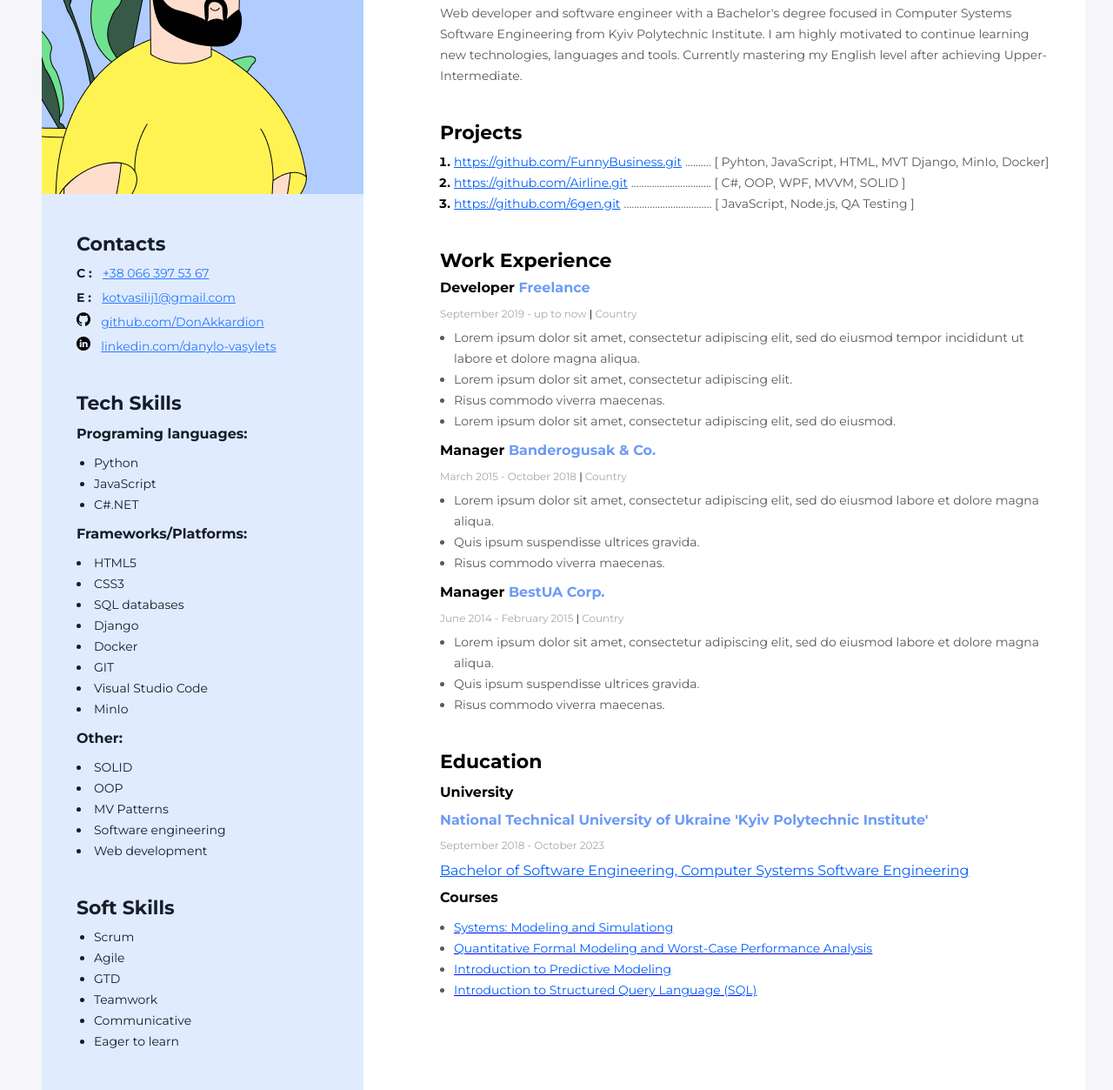
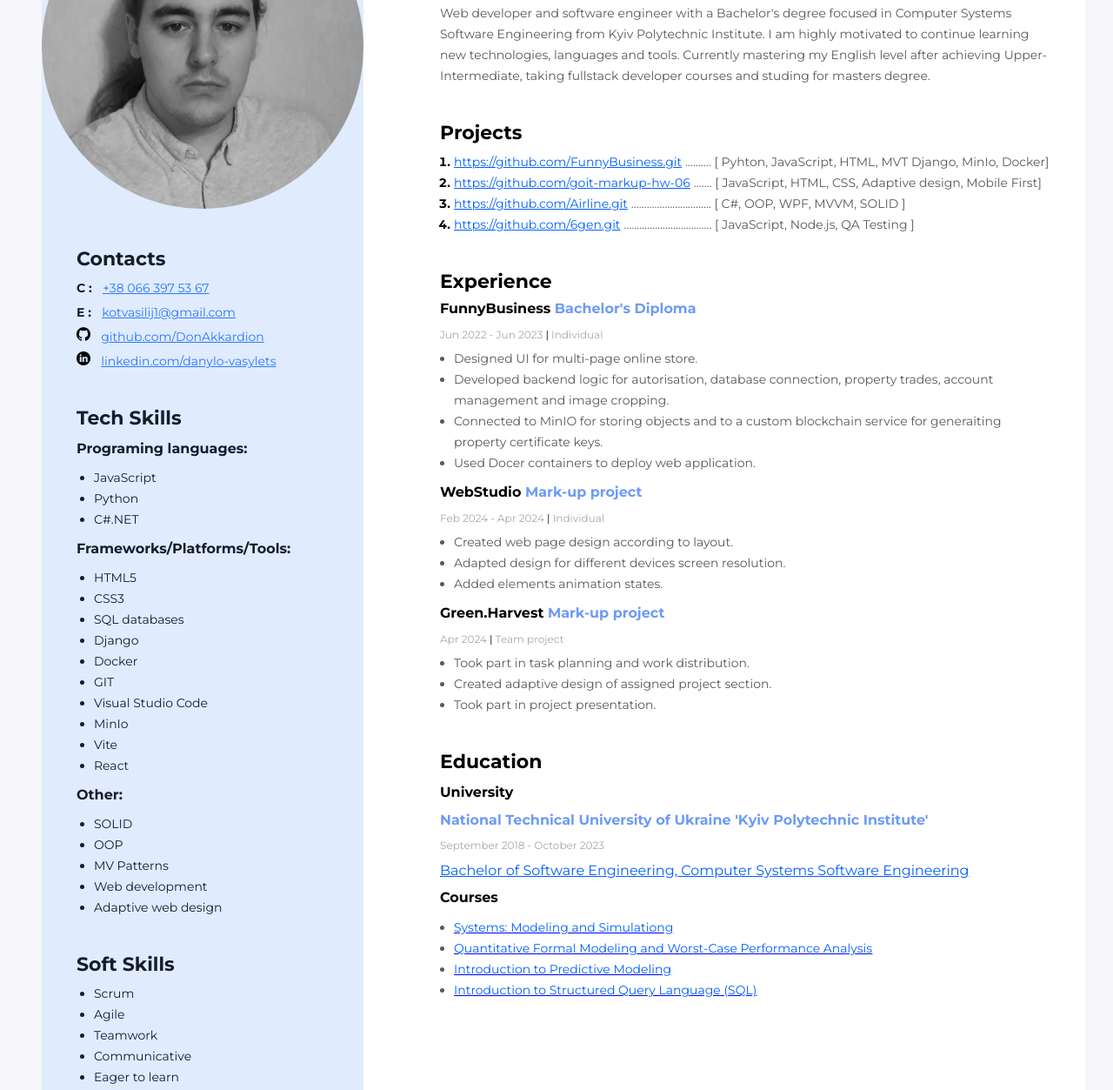
Before and after one commit to DonAkkardion/Resume-project, a plain HTML site: page index.html in a window 1280 px wide. Shown: the part 219-1472 px from the top of the page at 87% size. Drawn offline with Linux system fonts and the light colour scheme.

Commit message:
resume update

```diff
--- a/css/styles.css
+++ b/css/styles.css
@@ -38,6 +38,9 @@ ul, ol {
     padding: 40px 40px 0px 40px;
 }
 
+.sidebar-img{
+    border-radius: 50%;
+}
 /* Contacts */
 
 .contacts-title{
--- a/index.html
+++ b/index.html
@@ -1,20 +1,21 @@
 <!DOCTYPE html>
 <html lang="en">
-
   <head>
-    <meta charset="UTF-8">
-    <meta name="viewport" content="width=device-width, initial-scale=1.0">
+    <meta charset="UTF-8" />
+    <meta name="viewport" content="width=device-width, initial-scale=1.0" />
     <title>My resume</title>
 
-    <link rel="preconnect" href="https://fonts.googleapis.com">
-    <link rel="preconnect" href="https://fonts.gstatic.com" crossorigin>
-    <link href="https://fonts.googleapis.com/css2?family=Montserrat:wght@400;700&display=swap" rel="stylesheet">
+    <link rel="preconnect" href="https://fonts.googleapis.com" />
+    <link rel="preconnect" href="https://fonts.gstatic.com" crossorigin />
+    <link
+      href="https://fonts.googleapis.com/css2?family=Montserrat:wght@400;700&display=swap"
+      rel="stylesheet"
+    />
 
-    <link rel="stylesheet" href="css/styles.css">
+    <link rel="stylesheet" href="css/styles.css" />
   </head>
 
   <body>
-
     <!-- Wrapper -->
     <div class="wrapper">
       <!-- Main Content -->
@@ -25,102 +26,148 @@
             <h2 class="my-profession">Full Stack Developer</h2>
             <h1 class="my-name">Danylo Vasylets</h1>
             <p class="my-descr">
-                Web developer and software engineer with a Bachelor's degree focused in Computer Systems Software Engineering from Kyiv Polytechnic Institute.
-                I am highly motivated to continue learning new technologies, languages and tools.
-                Currently mastering my English level after achieving Upper-Intermediate.</p>
+              Web developer and software engineer with a Bachelor's degree
+              focused in Computer Systems Software Engineering from Kyiv
+              Polytechnic Institute. I am highly motivated to continue learning
+              new technologies, languages and tools. Currently mastering my
+              English level after achieving Upper-Intermediate, taking fullstack
+              developer courses and studing for masters degree.
+            </p>
           </div>
         </div>
         <!-- My projects -->
         <div class="my-projects-container">
           <div>
-
             <h3 class="my-projects-title">Projects</h3>
             <ol class="my-projects-list">
               <li class="my-project-item">
-                            <a class="my-project-item-link" href="https://github.com/DonAkkardion/FunnyBusiness.git" target="_blank">https://github.com/FunnyBusiness.git</a>
-                            <span class="my-project-item-tech">..........
-                            [ Pyhton, JavaScript, HTML, MVT Django, MinIo, Docker]
+                <a
+                  class="my-project-item-link"
+                  href="https://github.com/DonAkkardion/FunnyBusiness.git"
+                  target="_blank"
+                  >https://github.com/FunnyBusiness.git</a
+                >
+                <span class="my-project-item-tech"
+                  >.......... [ Pyhton, JavaScript, HTML, MVT Django, MinIo,
+                  Docker]
                 </span>
               </li>
               <li class="my-project-item">
-                            <a class="my-project-item-link" href="https://github.com/DonAkkardion/zhmihAIRLINE.git" target="_blank">https://github.com/Airline.git</a>
-                            <span class="my-project-item-tech">...............................
-                            [ C#, OOP, WPF, MVVM, SOLID ]
+                <a
+                  class="my-project-item-link"
+                  href="https://github.com/DonAkkardion/goit-markup-hw-06"
+                  target="_blank"
+                  >https://github.com/goit-markup-hw-06</a
+                >
+                <span class="my-project-item-tech"
+                  >....... [ JavaScript, HTML, CSS, Adaptive design, Mobile
+                  First]
                 </span>
               </li>
               <li class="my-project-item">
-                            <a class="my-project-item-link" href="https://github.com/DonAkkardion/6Gen.git" target="_blank">https://github.com/6gen.git</a>
-                            <span class="my-project-item-tech">..................................
-                            [ JavaScript, Node.js, QA Testing ]
+                <a
+                  class="my-project-item-link"
+                  href="https://github.com/DonAkkardion/zhmihAIRLINE.git"
+                  target="_blank"
+                  >https://github.com/Airline.git</a
+                >
+                <span class="my-project-item-tech"
+                  >............................... [ C#, OOP, WPF, MVVM, SOLID ]
+                </span>
+              </li>
+              <li class="my-project-item">
+                <a
+                  class="my-project-item-link"
+                  href="https://github.com/DonAkkardion/6Gen.git"
+                  target="_blank"
+                  >https://github.com/6gen.git</a
+                >
+                <span class="my-project-item-tech"
+                  >.................................. [ JavaScript, Node.js, QA
+                  Testing ]
                 </span>
               </li>
             </ol>
-
           </div>
         </div>
         <!-- Work Experience -->
         <div class="work-experience">
+          <h3 class="work-experience-title">Experience</h3>
 
-            <h3 class="work-experience-title">Work Experience</h3>
-
-                <!-- Company 1 -->
+          <!-- Case 1 -->
           <div class="work-experience-container">
-                    <h4 class="work-experience-company">  Developer <span class="company-name">Freelance </span></h4>
-                    <p class="work-experience-period">September 2019 - up to now <span class="work-experience-period-separator">|</span> Country</p>
+            <h4 class="work-experience-company">
+              FunnyBusiness
+              <span class="company-name"> Bachelor's Diploma </span>
+            </h4>
+            <p class="work-experience-period">
+              Jun 2022 - Jun 2023
+              <span class="work-experience-period-separator">| </span>Individual
+            </p>
 
             <ul class="work-experience-duties-list">
               <li class="work-experience-duties-item">
-                            Lorem ipsum dolor sit amet, consectetur adipiscing elit, sed do eiusmod tempor incididunt ut labore et dolore magna
-                        aliqua.
+                Designed UI for multi-page online store.
               </li>
               <li class="work-experience-duties-item">
-                            Lorem ipsum dolor sit amet, consectetur adipiscing elit.
+                Developed backend logic for autorisation, database connection,
+                property trades, account management and image cropping.
               </li>
               <li class="work-experience-duties-item">
-                            Risus commodo viverra maecenas.
+                Connected to MinIO for storing objects and to a custom
+                blockchain service for generaiting property certificate keys.
               </li>
               <li class="work-experience-duties-item">
-                            Lorem ipsum dolor sit amet, consectetur adipiscing elit, sed do eiusmod.
+                Used Docer containers to deploy web application.
               </li>
-
             </ul>
           </div>
 
-                <!-- Company 2 -->
+          <!-- Case 2 -->
           <div class="work-experience-container">
-                    <h4 class="work-experience-company">Manager <span class="company-name">Banderogusak & Co.</span></h4>
-                    <p class="work-experience-period">March 2015 - October 2018 <span class="work-experience-period-separator">|</span> Country</p>
+            <h4 class="work-experience-company">
+              WebStudio <span class="company-name"> Mark-up project</span>
+            </h4>
+            <p class="work-experience-period">
+              Feb 2024 - Apr 2024
+              <span class="work-experience-period-separator">| </span>
+              Individual
+            </p>
 
             <ul class="work-experience-duties-list">
               <li class="work-experience-duties-item">
-                            Lorem ipsum dolor sit amet, consectetur adipiscing elit, sed do eiusmod labore et dolore magna aliqua.
+                Created web page design according to layout.
               </li>
               <li class="work-experience-duties-item">
-                            Quis ipsum suspendisse ultrices gravida.
+                Adapted design for different devices screen resolution.
               </li>
               <li class="work-experience-duties-item">
-                            Risus commodo viverra maecenas.
+                Added elements animation states.
               </li>
-
             </ul>
           </div>
 
-                <!-- Company 3 -->
+          <!-- Case 3 -->
           <div class="work-experience-container">
-                    <h4 class="work-experience-company">Manager <span class="company-name">BestUA Corp.</span></h4>
-                    <p class="work-experience-period">June 2014 - February 2015 <span class="work-experience-period-separator">|</span> Country</p>
+            <h4 class="work-experience-company">
+              Green.Harvest <span class="company-name"> Mark-up project </span>
+            </h4>
+            <p class="work-experience-period">
+              Apr 2024
+              <span class="work-experience-period-separator">|</span> Team
+              project
+            </p>
 
             <ul class="work-experience-duties-list">
               <li class="work-experience-duties-item">
-                            Lorem ipsum dolor sit amet, consectetur adipiscing elit, sed do eiusmod labore et dolore magna aliqua.
+                Took part in task planning and work distribution.
               </li>
               <li class="work-experience-duties-item">
-                            Quis ipsum suspendisse ultrices gravida.
+                Created adaptive design of assigned project section.
               </li>
               <li class="work-experience-duties-item">
-                            Risus commodo viverra maecenas.
+                Took part in project presentation.
               </li>
-
             </ul>
           </div>
         </div>
@@ -130,65 +177,102 @@
         <!-- University -->
         <div>
           <h4 class="education-type-title">University</h4>
-                <h4 class="education-place-title">National Technical University of Ukraine 'Kyiv Polytechnic
-                Institute'</h4>
+          <h4 class="education-place-title">
+            National Technical University of Ukraine 'Kyiv Polytechnic
+            Institute'
+          </h4>
           <p class="education-place-period">September 2018 - October 2023</p>
-                <a class="education-link" href="https://www.linkedin.com/company/15250306/?lipi=urn%3Ali%3Apage%3Ad_flagship3_profile_view_base%3ByHqmIoHCQLGmVwBav2OH6A%3D%3D">
+          <a
+            class="education-link"
+            href="https://www.linkedin.com/company/15250306/?lipi=urn%3Ali%3Apage%3Ad_flagship3_profile_view_base%3ByHqmIoHCQLGmVwBav2OH6A%3D%3D"
+          >
             Bachelor of Software Engineering, Computer Systems Software
-                Engineering</a>
+            Engineering</a
+          >
           <h4 class="education-type-title">Courses</h4>
           <ul class="education-courses-list">
             <li class="education-courses-list-item">
               <a
-                            href="https://coursera.org/share/fcbe4cdcd3292a77e9d7f1d04da4ce2c">
-                            <span class="education-courses-list-item-name">Systems: Modeling and Simulationg</span>
+                href="https://coursera.org/share/fcbe4cdcd3292a77e9d7f1d04da4ce2c"
+              >
+                <span class="education-courses-list-item-name"
+                  >Systems: Modeling and Simulationg</span
+                >
               </a>
             </li>
             <li class="education-courses-list-item">
               <a
-                            href="https://coursera.org/share/ab4c38481d8d08f3711be7bcb148e045">
-                            <span class="education-courses-list-item-name">Quantitative Formal Modeling and Worst-Case Performance Analysis</span>
+                href="https://coursera.org/share/ab4c38481d8d08f3711be7bcb148e045"
+              >
+                <span class="education-courses-list-item-name"
+                  >Quantitative Formal Modeling and Worst-Case Performance
+                  Analysis</span
+                >
               </a>
             </li>
             <li class="education-courses-list-item">
               <a
-                            href="https://coursera.org/share/6c3f4fa302fcade16161703368e9ed9d">
-                            <span class="education-courses-list-item-name">Introduction to Predictive Modeling</span>
+                href="https://coursera.org/share/6c3f4fa302fcade16161703368e9ed9d"
+              >
+                <span class="education-courses-list-item-name"
+                  >Introduction to Predictive Modeling</span
+                >
               </a>
             </li>
             <li class="education-courses-list-item">
               <a
-                            href="https://coursera.org/share/abd8c6b5889b013afb5b79cb7a18f1fd">
-                            <span class="education-courses-list-item-name">Introduction to Structured Query Language (SQL)</span>
+                href="https://coursera.org/share/abd8c6b5889b013afb5b79cb7a18f1fd"
+              >
+                <span class="education-courses-list-item-name"
+                  >Introduction to Structured Query Language (SQL)</span
+                >
               </a>
             </li>
-
           </ul>
         </div>
       </div>
 
       <!-- Sidebar -->
       <aside class="sidebar">
-            <img src="img/Frame 1.png" alt="my photo" width="370">
+        <img
+          class="sidebar-img"
+          src="img/frame-2.png"
+          alt="my photo"
+          width="370"
+        />
         <div class="sidebar-content">
           <!-- Contacts -->
           <div class="contacts-container">
             <h3 class="contacts-title">Contacts</h3>
             <p class="contacts-item">
               <span class="contacts-type">C :</span>
-                        <a class="contacts-link" href="tel:+380663975367">+38 066 397 53 67</a>
+              <a class="contacts-link" href="tel:+380663975367"
+                >+38 066 397 53 67</a
+              >
             </p>
             <p class="contacts-item">
               <span class="contacts-type">E :</span>
-                        <a class="contacts-link" href="malto:kotvasilij1@gmail.com">kotvasilij1@gmail.com</a>
+              <a class="contacts-link" href="malto:kotvasilij1@gmail.com"
+                >kotvasilij1@gmail.com</a
+              >
             </p>
             <p class="contacts-item">
-                        <span class="contacts-type"> <img src="img/25231.png" alt="git" width="16"></span>
-                        <a class="contacts-link" href="https://github.com/DonAkkardion">github.com/DonAkkardion</a>
+              <span class="contacts-type">
+                <img src="img/25231.png" alt="git" width="16"
+              /></span>
+              <a class="contacts-link" href="https://github.com/DonAkkardion"
+                >github.com/DonAkkardion</a
+              >
             </p>
             <p class="contacts-item">
-                        <span class="contacts-type"> <img src="img/1384014.png" alt="git" height="16"></span>
-                        <a class="contacts-link" href="https://www.linkedin.com/in/danil-vasilets-044583243/">linkedin.com/danylo-vasylets</a>
+              <span class="contacts-type">
+                <img src="img/1384014.png" alt="git" height="16"
+              /></span>
+              <a
+                class="contacts-link"
+                href="https://www.linkedin.com/in/danil-vasilets-044583243/"
+                >linkedin.com/danylo-vasylets</a
+              >
             </p>
           </div>
 
@@ -197,68 +281,45 @@
             <h3 class="skills-title">Tech Skills</h3>
             <h4 class="tech-skills-title">Programing languages:</h4>
             <ul class="skills-list">
-                        <li class="skills-list-item">Python
-                        </li>
-                        <li class="skills-list-item">JavaScript
-                        </li>
-                        <li class="skills-list-item">C#.NET
-                        </li>
+              <li class="skills-list-item">JavaScript</li>
+              <li class="skills-list-item">Python</li>
+              <li class="skills-list-item">C#.NET</li>
             </ul>
-                    <h4 class="tech-skills-title">Frameworks/Platforms:</h4>
-                    <ul class="skills-list"></ul>
-                        <li class="skills-list-item">HTML5
-                        </li>
-                        <li class="skills-list-item">CSS3
-                        </li>
-                        <li class="skills-list-item">SQL databases
-                        </li>
-                        <li class="skills-list-item">Django
-                        </li>
-                        <li class="skills-list-item">Docker
-                        </li>
-                        <li class="skills-list-item">GIT
-                        </li>
-                        <li class="skills-list-item">Visual Studio Code
-                        </li>
+            <h4 class="tech-skills-title">Frameworks/Platforms/Tools:</h4>
+            <ul class="skills-list">
+              <li class="skills-list-item">HTML5</li>
+              <li class="skills-list-item">CSS3</li>
+              <li class="skills-list-item">SQL databases</li>
+              <li class="skills-list-item">Django</li>
+              <li class="skills-list-item">Docker</li>
+              <li class="skills-list-item">GIT</li>
+              <li class="skills-list-item">Visual Studio Code</li>
               <li class="skills-list-item">MinIo</li>
+              <li class="skills-list-item">Vite</li>
+              <li class="skills-list-item">React</li>
             </ul>
             <h4 class="tech-skills-title">Other:</h4>
-                    <ul class="skills-list"></ul>
-                        </li>
-                        <li class="skills-list-item">SOLID
-                        </li>
-                        <li class="skills-list-item">OOP
-                        </li>
-                        <li class="skills-list-item">MV Patterns
-                        </li>
-                        <li class="skills-list-item">Software engineering
-                        </li>
-                        <li class="skills-list-item">Web development
-                        </li>
+            <ul class="skills-list">
+              <li class="skills-list-item">SOLID</li>
+              <li class="skills-list-item">OOP</li>
+              <li class="skills-list-item">MV Patterns</li>
+              <li class="skills-list-item">Web development</li>
+              <li class="skills-list-item">Adaptive web design</li>
             </ul>
           </div>
           <!-- Soft Skills -->
           <div class="skills-container">
             <h3 class="skills-title">Soft Skills</h3>
             <ul class="skills-list">
-                        <li class="skills-list-item">Scrum
-                        </li>
-                        <li class="skills-list-item">Agile
-                        </li>
-                        <li class="skills-list-item">GTD
-                        </li>
-                        <li class="skills-list-item">Teamwork
-                        </li>
-                        <li class="skills-list-item">Communicative
-                        </li>
-                        <li class="skills-list-item">Eager to learn
-                        </li>
+              <li class="skills-list-item">Scrum</li>
+              <li class="skills-list-item">Agile</li>
+              <li class="skills-list-item">Teamwork</li>
+              <li class="skills-list-item">Communicative</li>
+              <li class="skills-list-item">Eager to learn</li>
             </ul>
           </div>
         </div>
       </aside>
     </div>
-
   </body>
-
 </html>
```
Also changed, not shown: img/frame-2.png (added). Lines whose indentation alone changed are shown as unchanged.
